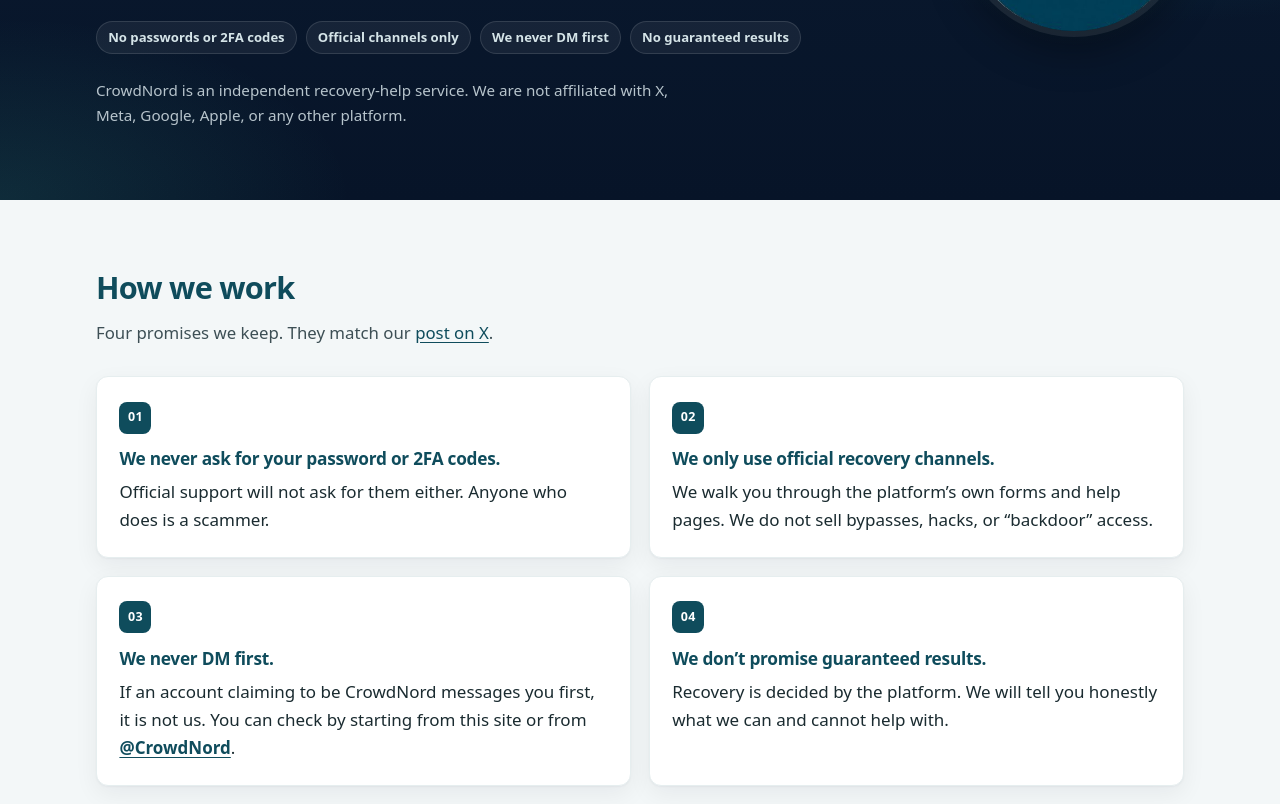
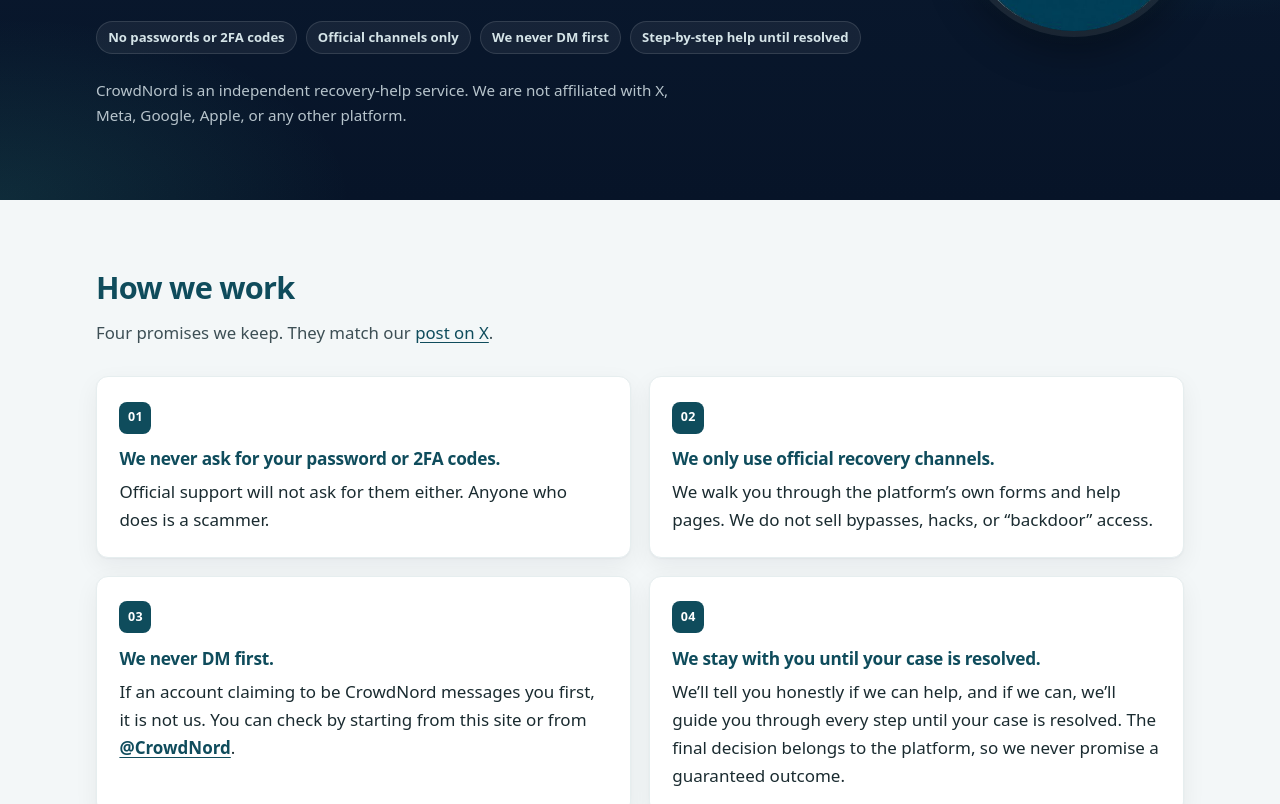
Before and after one commit to CrowdNord/CrowdNord.github.io, a plain HTML site: page index.html in a window 1280 px wide. Shown: the part 424-1228 px from the top of the page. Drawn offline with Linux system fonts and the light colour scheme.

Commit message:
Update promise wording
Co-authored-by: CrowdNord <CrowdNord@users.noreply.github.com>

```diff
--- a/index.html
+++ b/index.html
@@ -84,7 +84,7 @@
             <li>No passwords or 2FA codes</li>
             <li>Official channels only</li>
             <li>We never DM first</li>
-            <li>No guaranteed results</li>
+            <li>Step-by-step help until resolved</li>
           </ul>
           <p class="hero-sub">CrowdNord is an independent recovery-help service. We are not affiliated with X, Meta, Google, Apple, or any other platform.</p>
         </div>
@@ -112,8 +112,8 @@
             <p>If an account claiming to be CrowdNord messages you first, it is not us. You can check by starting from this site or from <a href="https://x.com/CrowdNord">@CrowdNord</a>.</p>
           </li>
           <li class="card">
-            <h3>We don’t promise guaranteed results.</h3>
-            <p>Recovery is decided by the platform. We will tell you honestly what we can and cannot help with.</p>
+            <h3>We stay with you until your case is resolved.</h3>
+            <p>We’ll tell you honestly if we can help, and if we can, we’ll guide you through every step until your case is resolved. The final decision belongs to the platform, so we never promise a guaranteed outcome.</p>
           </li>
         </ol>
         <p class="section-close">If you want help with official recovery steps, DM <a href="https://x.com/CrowdNord">@CrowdNord</a> or reach us on any of the channels in our <a href="#contact">contact section</a>.</p>
```
